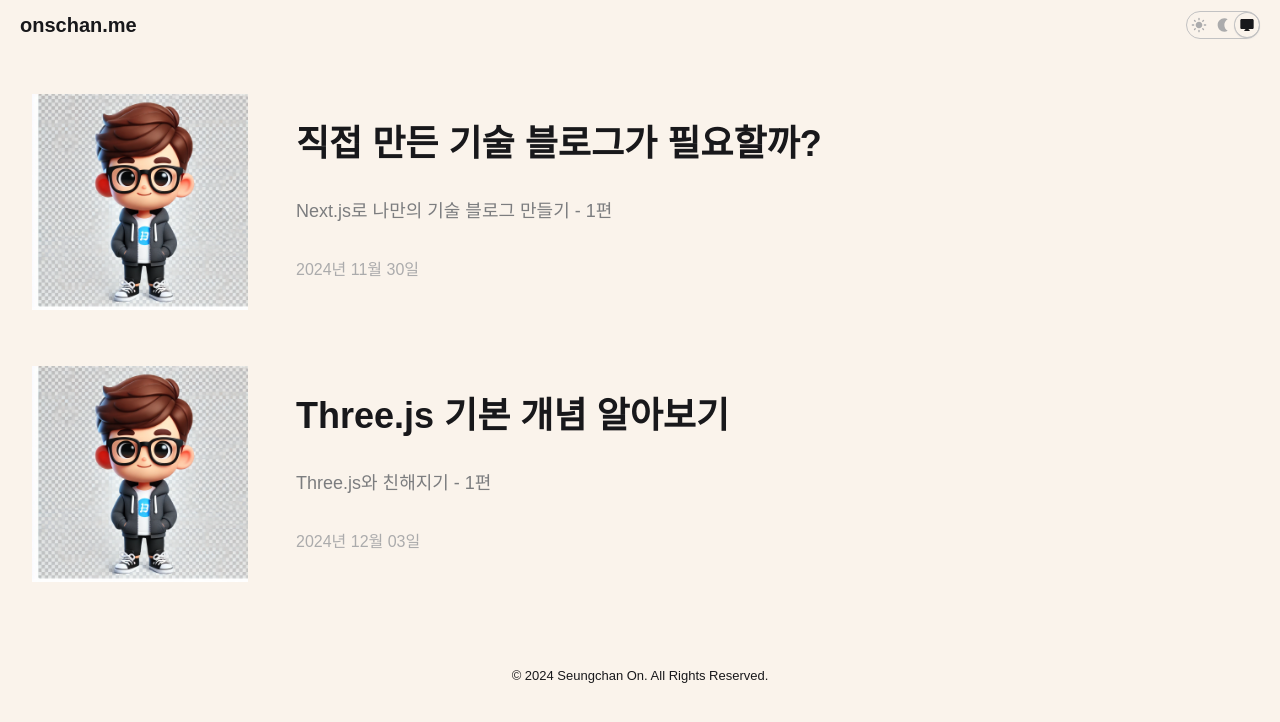
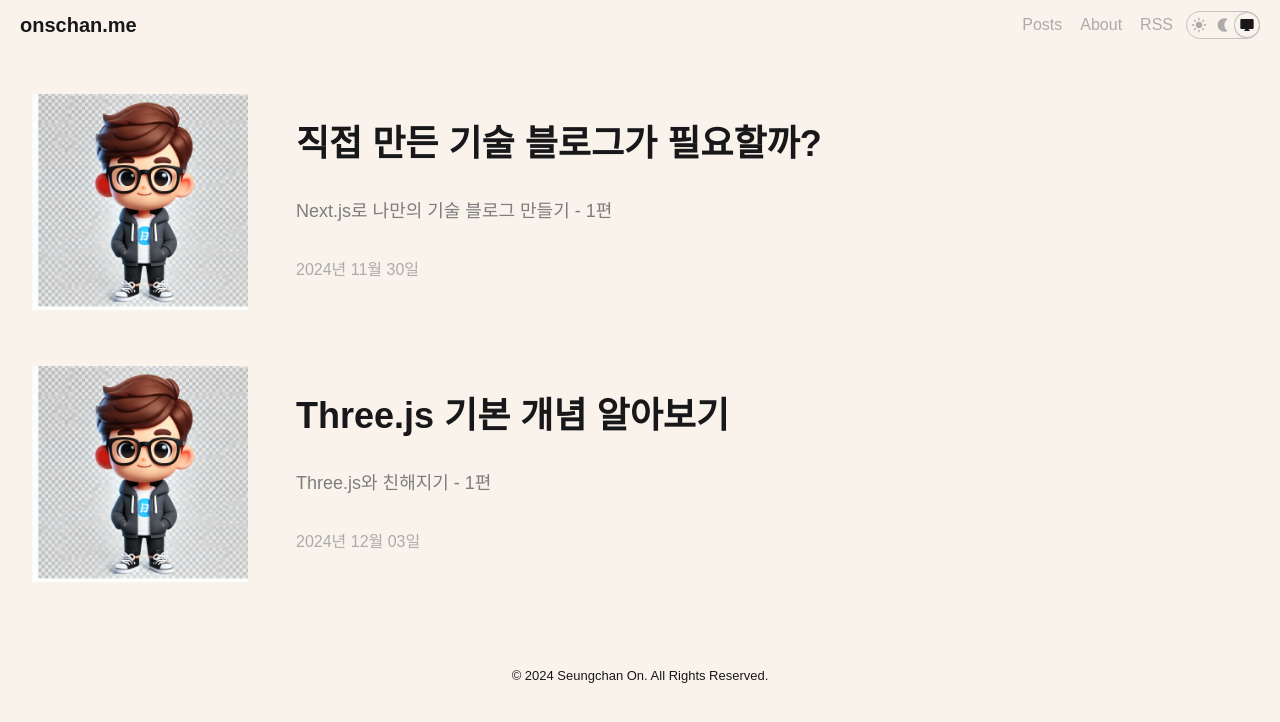
Before and after one commit to onschan/nextjs-blog, a Next.js app: page /postList in a window 1280 px wide. Shown: the top 722 px of the page. Built offline with nearby package versions, Linux system fonts and the light colour scheme.

Commit message:
feat: rcc 기능 추가

```diff
--- a/src/components/Header/index.tsx
+++ b/src/components/Header/index.tsx
@@ -21,6 +21,15 @@ export default function Header() {
           </Link>
         </div>
         <div css={styles.right}>
+          <Link href="/postList">
+            <span css={styles.linkStyle}>Posts</span>
+          </Link>
+          <Link href="/about">
+            <span css={styles.linkStyle}>About</span>
+          </Link>
+          <Link href="/rss.xml">
+            <span css={styles.linkStyle}>RSS</span>
+          </Link>
           <ThemeSwitch />
         </div>
       </div>
--- a/src/components/Header/styles.ts
+++ b/src/components/Header/styles.ts
@@ -32,7 +32,12 @@ export const contents = css`
 `;
 
 export const left = css``;
-export const right = css``;
+
+export const right = css`
+  display: flex;
+  align-items: center;
+  gap: 8px;
+`;
 
 export const home = css`
   ${typography.subsection}
@@ -41,3 +46,34 @@ export const home = css`
   align-items: center;
   cursor: pointer;
 `;
+
+export const linkStyle = css`
+  position: relative;
+  text-decoration: none;
+  display: inline-block;
+  padding: 0 5px;
+  color: ${theme.text.tertiary};
+  font-weight: 500;
+
+  &:hover {
+    color: ${theme.text.primary};
+  }
+
+  &:before {
+    content: "";
+    position: absolute;
+    width: 100%;
+    height: 2px;
+    bottom: -2px;
+    left: 0;
+    background: ${theme.text.tertiary};
+    transform: scaleX(0);
+    transition: transform 0.3s ease;
+    transform-origin: right;
+  }
+
+  &:hover:before {
+    transform: scaleX(1);
+    transform-origin: left;
+  }
+`;
--- a/src/components/SEO/index.tsx
+++ b/src/components/SEO/index.tsx
@@ -26,7 +26,7 @@ export default function SEO(props: Props) {
       <meta name="viewport" content="width=device-width, initial-scale=1.0" />
       <meta charSet="utf-8" />
 
-      <title>{title} | On's TechBlog</title>
+      <title>{`${title} | On's TechBlog`}</title>
       {description && <meta name="description" content={description} />}
       {keywords && <meta name="keywords" content={keywords.join(", ")} />}
 
--- a/src/views/HomeView/components/Hero/styles.ts
+++ b/src/views/HomeView/components/Hero/styles.ts
@@ -21,7 +21,6 @@ export const layout = css`
     flex-direction: column;
     justify-content: center;
     gap: 30px;
-    padding: 30px;
     font-size: 10px;
   }
 `;
```
Also changed, not shown: src/pages/rss.xml.tsx (added, +83 -0 lines).
